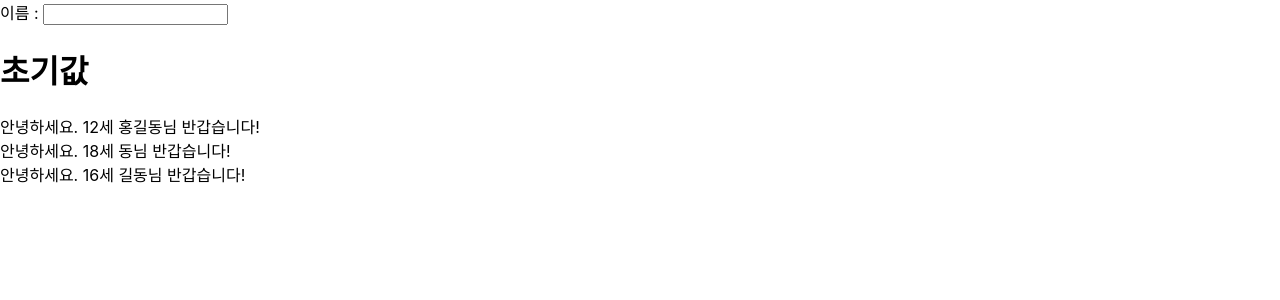
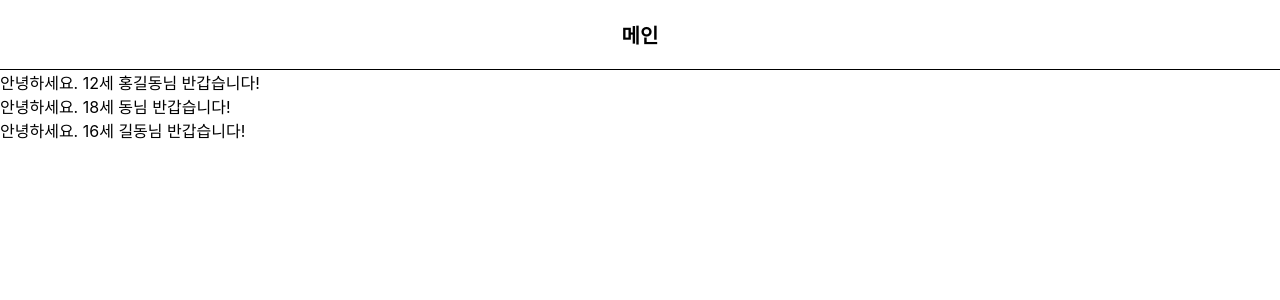
Before and after one commit to gleaming0/2022_FinTech, a React (Create React App) app in the folder fintech/: page / in a window 1280 px wide. Shown: the top 300 px of the page. Built offline with nearby package versions, Linux system fonts and the light colour scheme.

Commit message:
create header component

```diff
--- a/fintech/src/App.js
+++ b/fintech/src/App.js
@@ -1,22 +1,12 @@
 import Welcome from './components/Welcome';
 import { useState } from "react"; //state hook을 import
 import ListComponent from './components/ListComponent';
+import HeaderWhite from './components/HeaderWhite';
 
 function App() {
-  let username = "미입력";
-  let [usernameWithState, setUsernameWithState] = useState("초기값");
-  console.log(usernameWithState); //Console 출력 확인(리렌더링o)
-
-  const handleInputChange = (e) => {
-    setUsernameWithState(e.target.value);
-    //console.log(username); //Console 출력 확인(리렌더링x)
-  };
-
   return (
     <div>
-      이름 : <input onChange={handleInputChange}></input>
-      <h1>{usernameWithState}</h1>
-      {/* {주석처리는 ctrl + /} */}
+      <HeaderWhite title="메인" />
       <ListComponent></ListComponent>
     </div>
   );
--- /dev/null
+++ b/fintech/src/components/HeaderWhite.js
@@ -0,0 +1,16 @@
+import React from 'react'
+import styled from 'styled-components';
+
+const HeaderBlock = styled.div`
+  border-bottom: 1px solid #000;
+  text-align: center; //가운데정렬
+  padding: 20px;
+  font-size: 20px;
+  font-weight: bold;
+`;
+
+const HeaderWhite = (props) => {
+  return <HeaderBlock>{props.title}</HeaderBlock>;
+}
+
+export default HeaderWhite;
```
